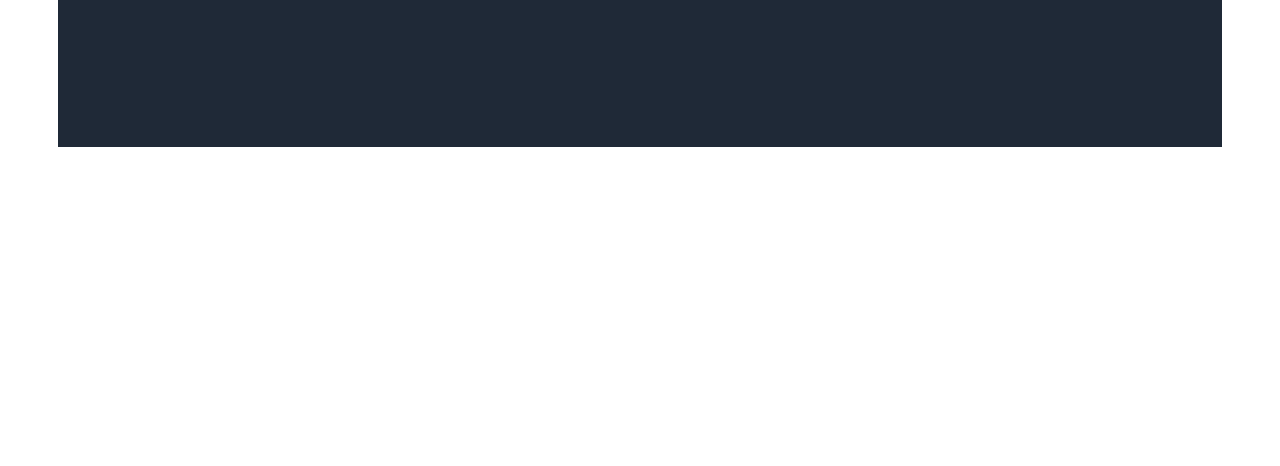
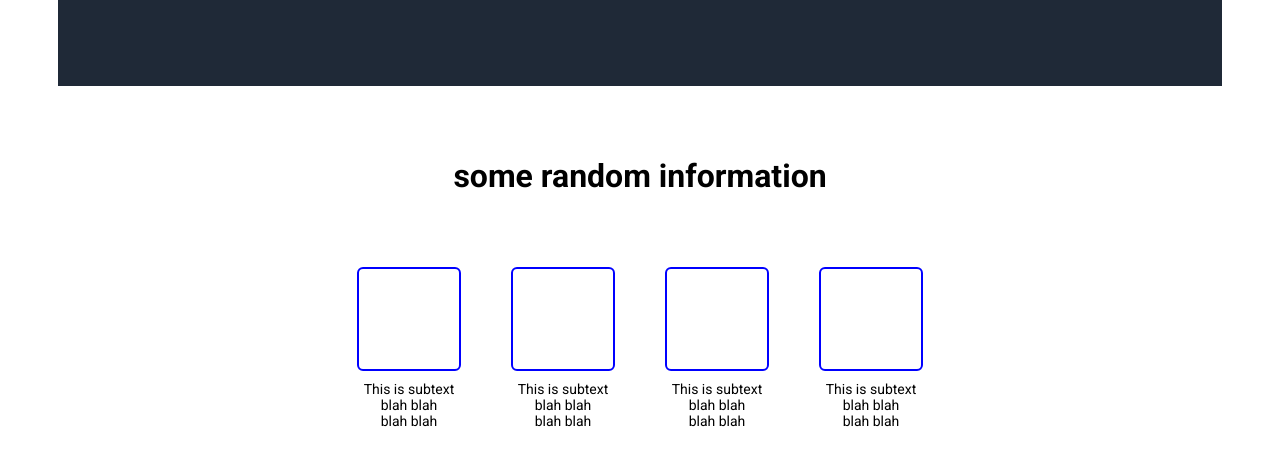
Before and after one commit to redgerandom/odin-landing-page-refresher, a plain HTML site: page index.html in a window 1280 px wide. Shown: the part 644-1110 px from the top of the page. Before the commit the page ends 841 px from the top, so only its background shows below. Drawn offline with Linux system fonts and the light colour scheme.

Commit message:
finished third section
see image 02

```diff
--- a/index.html
+++ b/index.html
@@ -26,6 +26,40 @@
             <div class="image">This is a placeholder for an image</div>
         </div>
     </div>
+ <div id="container-two">
+
+     <div id="section-three">
+         <h1 class="info-header">some random information</h1>
+        </div>
+        <div id="section-four">
+            <div class="box-container">
+                <div class="box"></div>
+                <p class="subtext">This is subtext <br> blah blah <br>
+                blah blah
+                </p>
+            </div>
+            <div class="box-container">
+                <div class="box"></div>
+                <p class="subtext">This is subtext <br> blah blah <br>
+                blah blah
+                </p>
+            </div>
+            <div class="box-container">
+                <div class="box"></div>
+                <p class="subtext">This is subtext <br> blah blah <br>
+                blah blah
+                </p>
+            </div>
+            <div class="box-container">
+                <div class="box"></div>
+                <p class="subtext">This is subtext <br> blah blah <br>
+                blah blah
+                </p>
+            </div>
+
+
+
+        </div>
 
 </body>
 </html>
--- a/style.css
+++ b/style.css
@@ -33,6 +33,7 @@ button {
   background-color: #1F2937;
   padding: 100px;
   margin: 50px;
+  height: 60vh;
 }
 
 #section-one {
@@ -48,6 +49,49 @@ button {
   margin: 50px;
 }
 
+#section-three {
+  background-color: white;
+  display: flex;
+  justify-content: center;
+}
+
+#section-four {
+  display: flex;
+  justify-content: center;
+  margin: 50px;
+  gap: 50px;
+}
+
+
+.box {
+  width: 100px;
+  height: 100px;
+  border: 2px solid rgb(0, 0, 255);
+  border-radius: 6px;
+}
+
+.box-container {
+  display: flex;
+  flex-direction: column;
+  flex-wrap: wrap;
+  /* gap: 20px; */
+  justify-content: center;
+  align-items: center;
+}
+
+.subtext {
+  font-size: 14px;
+  color: black;
+  text-align: center;
+  margin-top: 10px;
+}
+.information-header {
+  font-size: 36px;
+  color: #1F2937;
+  font-weight: 900;
+  text-align: center;
+  margin-bottom: 20px;
+}
 .hero {
   font-size: 48px;
   color: #f9faf8;
```
Also changed, not shown: images/02.png (added), images/original.png (added).
